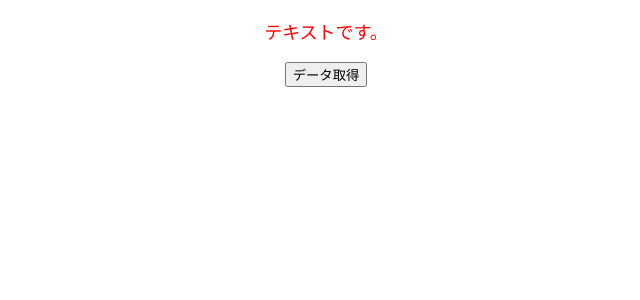
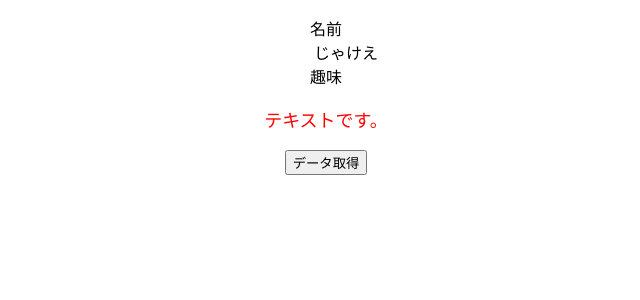
Before and after one commit to budou114/react_sample6, a React (Create React App) app: page / in a window 1280 px wide. Shown: the top 300 px of the page, without its empty margins (314-954 px from the left). Built offline with nearby package versions, Linux system fonts and the light colour scheme.

Commit message:
オプショナルチェイニングでnull安全なコードを書く

```diff
--- a/src/App.tsx
+++ b/src/App.tsx
@@ -4,6 +4,13 @@
 import { Text } from './Text';
 import { Todo } from './Todo';
 import { TodoType } from './types/todo';
+import { User } from './types/user';
+import { UserProfile } from './UserProfile';
+
+const user: User = {
+  name: "じゃけえ",
+  // hobbies: ["映画", "ゲーム"],
+}
 
 
 export default function App() {
@@ -19,6 +26,7 @@
 
   return (
     <div className='App'>
+      <UserProfile user={user} />
       <Text color="red" fontSize="18px" />
       <button onClick={onClickFetchData}>データ取得</button>
       {todos.map((todo) => (
--- /dev/null
+++ b/src/UserProfile.tsx
@@ -0,0 +1,18 @@
+import { VFC } from "react";
+import { User } from "./types/user";
+
+type Props = {
+  user: User;
+}
+
+export const UserProfile: VFC<Props> = (props) => {
+  const { user } = props
+  return (
+    <dl>
+      <dt>名前</dt>
+      <dd>{ user.name }</dd>
+      <dt>趣味</dt>
+      <dd>{ user.hobbies?.join(" / ")}</dd>
+    </dl>
+  );
+};
--- /dev/null
+++ b/src/types/user.ts
@@ -0,0 +1,4 @@
+export type User = {
+  name: string;
+  hobbies?: Array<string>
+}
```
